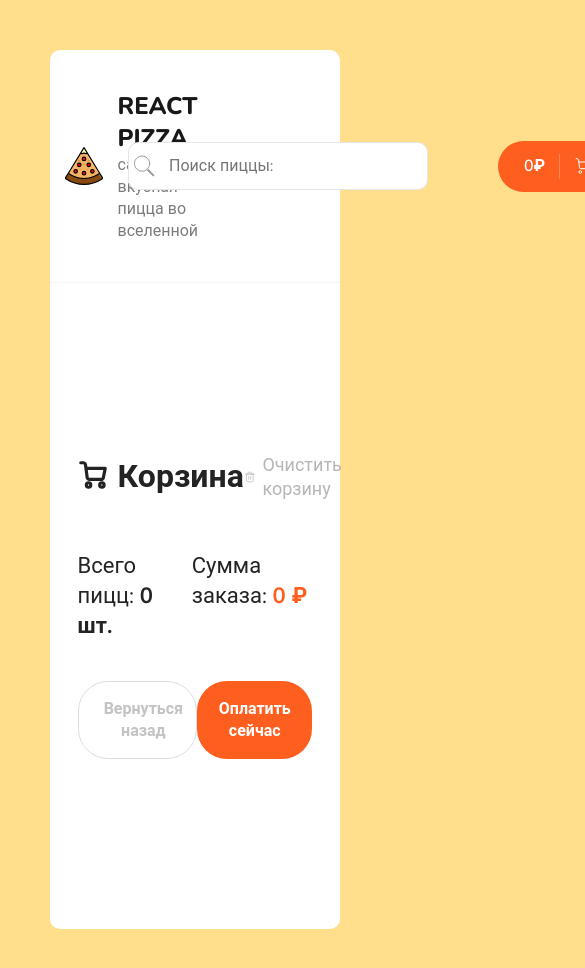
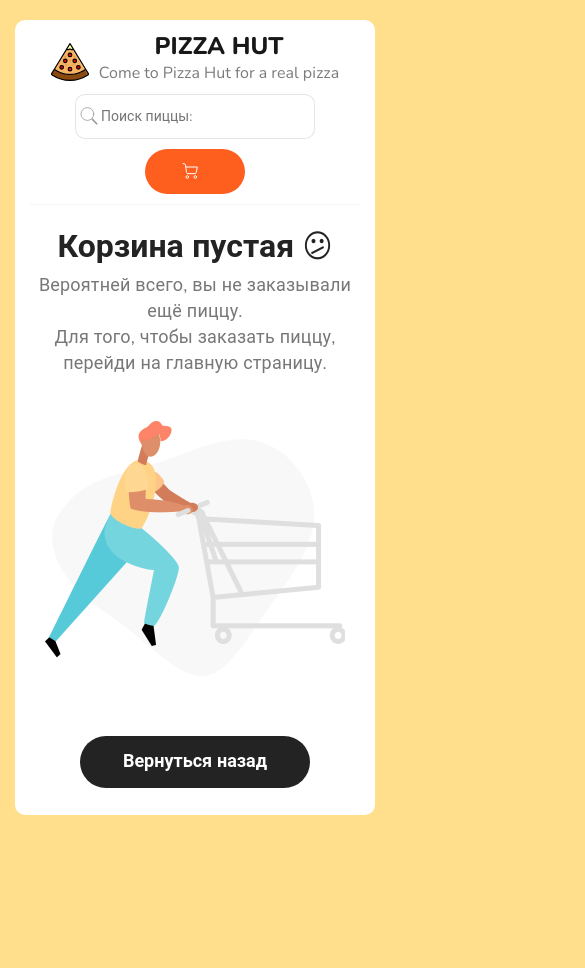
Before and after one commit to DrynkinSergey/Pizza, a React (Create React App) app: page /cart in a window 390 px wide. Shown: the top 968 px of the page, 585 px wide, since content can reach past the window. After the commit the page ends 844 px from the top, so only its background shows below. Built offline with nearby package versions, Linux system fonts and the light colour scheme; a web font is replaced by a local one.

Commit message:
Изменил стили, добавил медиа-запросы

```diff
--- /dev/null
+++ b/src/components/CartBtn.jsx
@@ -0,0 +1,42 @@
+import React from 'react';
+import {Link} from "react-router-dom";
+import {useSelector} from "react-redux";
+const CartBtn = () => {
+    const {totalPrice, items} = useSelector(state => state.cart)
+    const totalCount = items.reduce((sum, item)=> sum + item.count, 0)
+    return (
+        <div className="header__cart">
+            <Link to="/cart" className="button button--cart">
+                {totalPrice?<span>{totalPrice}₽</span>:null}
+                {totalPrice?<div className="button__delimiter"/>:null}
+                <svg
+                    width="38"
+                    height="18"
+                    viewBox="0 0 18 18"
+                    fill="none"
+                    xmlns="http://www.w3.org/2000/svg"
+                >
+                    <path
+                        d="M6.33333 16.3333C7.06971 16.3333 7.66667 15.7364 7.66667 15C7.66667 14.2636 7.06971 13.6667 6.33333 13.6667C5.59695 13.6667 5 14.2636 5 15C5 15.7364 5.59695 16.3333 6.33333 16.3333Z"
+                        stroke="white"
+
+                    />
+                    <path
+                        d="M14.3333 16.3333C15.0697 16.3333 15.6667 15.7364 15.6667 15C15.6667 14.2636 15.0697 13.6667 14.3333 13.6667C13.597 13.6667 13 14.2636 13 15C13 15.7364 13.597 16.3333 14.3333 16.3333Z"
+                        stroke="white"
+
+                    />
+                    <path
+                        d="M4.78002 4.99999H16.3334L15.2134 10.5933C15.1524 10.9003 14.9854 11.176 14.7417 11.3722C14.4979 11.5684 14.1929 11.6727 13.88 11.6667H6.83335C6.50781 11.6694 6.1925 11.553 5.94689 11.3393C5.70128 11.1256 5.54233 10.8295 5.50002 10.5067L4.48669 2.82666C4.44466 2.50615 4.28764 2.21182 4.04482 1.99844C3.80201 1.78505 3.48994 1.66715 3.16669 1.66666H1.66669"
+                        stroke="white"
+
+                    />
+                </svg>
+                {totalCount?<span>{totalCount}</span>:null}
+            </Link>
+        </div>
+
+    );
+};
+
+export default CartBtn;
--- /dev/null
+++ b/src/components/CartEmpty.jsx
@@ -0,0 +1,24 @@
+import React from 'react';
+import emptyImg from '../img/empty-cart.png'
+import {Link} from "react-router-dom";
+const CartEmpty = () => {
+    return (
+        <div className="content">
+            <div className="container container--cart">
+                <div className="cart cart--empty">
+                    <h2>Корзина пустая <icon>😕</icon></h2>
+                    <p>
+                        Вероятней всего, вы не заказывали ещё пиццу.<br/>
+                        Для того, чтобы заказать пиццу, перейди на главную страницу.
+                    </p>
+                    <img src={emptyImg} alt="Empty cart"/>
+                        <Link to="/" className="button button--black">
+                            <span>Вернуться назад</span>
+                        </Link>
+                </div>
+            </div>
+        </div>
+    );
+}
+
+export default CartEmpty;
--- a/src/components/CartItem.jsx
+++ b/src/components/CartItem.jsx
@@ -2,7 +2,7 @@
 import {useDispatch} from "react-redux";
 import {addItem, minusItem, removeItem} from "../redux/slices/cartSlice";
 
-const CartItem = ({id, title, type, price, count, imageUrl}) => {
+const CartItem = ({id, title, type, price, count, imageUrl, size}) => {
     const dispatch = useDispatch();
     const onClickPlus = () => {
 
@@ -24,7 +24,7 @@
             </div>
             <div className="cart__item-info">
                 <h3>{title}</h3>
-                <p>{type}, 26 см.</p>
+                <p>{type}, {size} см.</p>
             </div>
             <div className="cart__item-count">
                 <div onClick={onClickMinus} className="button button--outline button--circle cart__item-count-minus">
--- a/src/components/Header.js
+++ b/src/components/Header.js
@@ -2,11 +2,9 @@
 import logo from "../img/pizza-logo.svg";
 import {Link} from "react-router-dom";
 import Search from "./Search";
-import {useSelector} from "react-redux";
+import CartBtn from "./CartBtn";
 
 const Header = () => {
-    const {totalPrice, items} = useSelector(state => state.cart)
-    const totalCount = items.reduce((sum, item)=> sum + item.count, 0)
 
     return (
         <div className="header">
@@ -14,41 +12,12 @@
                 <Link to='/' className="header__logo">
                     <img width="38" src={logo} alt="Pizza logo"/>
                     <div>
-                        <h1>React Pizza</h1>
-                        <p>самая вкусная пицца во вселенной</p>
+                        <h1>PIZZA HUT</h1>
+                        <p>Come to Pizza Hut for a real pizza</p>
                     </div>
                 </Link>
                 <Search/>
-                <div className="header__cart">
-                    <Link to="/cart" className="button button--cart">
-                        <span>{totalPrice}₽</span>
-                        <div className="button__delimiter"/>
-                        <svg
-                            width="18"
-                            height="18"
-                            viewBox="0 0 18 18"
-                            fill="none"
-                            xmlns="http://www.w3.org/2000/svg"
-                        >
-                            <path
-                                d="M6.33333 16.3333C7.06971 16.3333 7.66667 15.7364 7.66667 15C7.66667 14.2636 7.06971 13.6667 6.33333 13.6667C5.59695 13.6667 5 14.2636 5 15C5 15.7364 5.59695 16.3333 6.33333 16.3333Z"
-                                stroke="white"
-
-                            />
-                            <path
-                                d="M14.3333 16.3333C15.0697 16.3333 15.6667 15.7364 15.6667 15C15.6667 14.2636 15.0697 13.6667 14.3333 13.6667C13.597 13.6667 13 14.2636 13 15C13 15.7364 13.597 16.3333 14.3333 16.3333Z"
-                                stroke="white"
-
-                            />
-                            <path
-                                d="M4.78002 4.99999H16.3334L15.2134 10.5933C15.1524 10.9003 14.9854 11.176 14.7417 11.3722C14.4979 11.5684 14.1929 11.6727 13.88 11.6667H6.83335C6.50781 11.6694 6.1925 11.553 5.94689 11.3393C5.70128 11.1256 5.54233 10.8295 5.50002 10.5067L4.48669 2.82666C4.44466 2.50615 4.28764 2.21182 4.04482 1.99844C3.80201 1.78505 3.48994 1.66715 3.16669 1.66666H1.66669"
-                                stroke="white"
-
-                            />
-                        </svg>
-                        <span>{totalCount}</span>
-                    </Link>
-                </div>
+                <CartBtn/>
             </div>
         </div>
 
--- a/src/components/Search/search.module.scss
+++ b/src/components/Search/search.module.scss
@@ -1,6 +1,6 @@
 .root{
   position: relative;
-  left: -70px;
+
   .input{
     border:1px solid rgba(0,0,0,0.1);
     padding: 12px 10px;
@@ -8,6 +8,16 @@
     font-size: 16px;
   border-radius: 10px;
     width: 300px;
+    @media (max-width: 1100px){
+      width: 120px;
+      font-size: 12px;
+      padding-left: 25px;
+    }
+    @media (max-width: 768px){
+      width: 240px;
+      font-size: 14px;
+      padding-left: 25px;
+    }
   }
   .icon{
     width: 24px;
@@ -16,6 +26,10 @@
     top: 12px;
     left: 4px;
     opacity: 0.4;
+    @media (max-width: 1100px){
+      width: 20px;
+      top: 10px;
+    }
   }
   .iconClear{
     width: 24px;
--- a/src/pages/Cart.js
+++ b/src/pages/Cart.js
@@ -3,6 +3,7 @@
 import {useDispatch, useSelector} from "react-redux";
 import CartItem from "../components/CartItem";
 import {clearCart} from "../redux/slices/cartSlice";
+import CartEmpty from "../components/CartEmpty";
 
 const Cart = () => {
     const dispatch = useDispatch();
@@ -13,7 +14,10 @@
             dispatch(clearCart())
         }
     }
-    return (
+    if(!items.length){
+        return <CartEmpty/>
+    }
+     return (
         <div className='container'>
 
             <div className="content">
@@ -87,6 +91,7 @@
                 </div>
             </div>
         </div>
+
     );
 };
 
--- a/src/scss/app.scss
+++ b/src/scss/app.scss
@@ -12,12 +12,25 @@
   height: 100%;
   background-color: #fff;
   margin: 50px auto;
+  padding: 0 15px;
   border-radius: 10px;
   max-width: 1400px;
+  @media (max-width: 768px) {
+    width: calc(100vw - 30px);
+    margin: 20px auto;
+
+
+  }
 }
 
 .content {
   padding: 40px 0;
+  @media (max-width: 765px){
+    padding: 1px;
+    .container--cart{
+      margin: 25px auto;
+    }
+  }
 
   &__title {
     margin: 35px 0;
@@ -46,23 +59,34 @@
     display: flex;
     align-items: center;
     justify-content: space-between;
-
     @media (max-width: 1300px){
       flex-direction: column-reverse;
       .categories{
         margin-top: 20px;
-        width: 540px;
+        width: 90%;
         overflow: auto;
+
+
         ul{
           width: 765px;
-
         }
       }
+    }
+    @media (max-width: 768px) {
+      .categories{
+        border-radius: 30px;
+        margin-top: 20px;
+        width: 90%;
+        overflow: auto;
+        }
     }
   }
 }
 
 .container {
+  @media (max-width: 768px){
+    width: 100%;
+  }
   width: $container-width;
   margin: 0 auto;
 
@@ -76,8 +100,19 @@
 }
 
 .cart {
+
+  b{
+    @media (max-width: 768px){
+     display: block;
+    }
+    padding: 0 5px
+  }
  .content__items{
    display: block;
+   @media (max-width: 768px){
+     display: flex;
+     flex-wrap: wrap;
+   }
  }
   &__top {
     display: flex;
@@ -140,6 +175,20 @@
     border-top: 1px solid $gray-line;
     padding-top: 30px;
     margin-top: 30px;
+    @media (max-width: 768px){
+      width: 48%;
+      border: 2px solid #ffefc5;
+      border-radius: 10px;
+      box-shadow: 0 3px 8px 0 #4f4f4f;
+      padding: 5px;
+      flex-direction: column;
+      .cart__item-img {
+        width: 70px;
+        margin: 0 auto;
+      }
+
+
+    }
 
     &-img {
       display: flex;
@@ -151,6 +200,14 @@
         width: 80px;
         height: 80px;
       }
+      @media (max-width: 1000px){
+
+         img{
+           width: 70px;
+           height: auto;
+         }
+
+      }
     }
 
     &-info {
@@ -158,12 +215,21 @@
       flex-direction: column;
       justify-content: center;
       width: 40%;
+      @media (max-width: 768px){
+        width: 100%;
+        margin: 0 auto;
+        h3,p{
+          text-align: center;
+          min-height: 60px;
+        }
+      }
 
       h3 {
         font-weight: bold;
         font-size: 22px;
         line-height: 27px;
         letter-spacing: 0.01em;
+
       }
 
       p {
@@ -177,7 +243,11 @@
       align-items: center;
       justify-content: space-between;
       width: 13%;
-
+      @media (max-width: 768px){
+          width: 100%;
+        justify-content: center;
+        margin-bottom: 4px;
+      }
       &-minus {
         svg {
           path:first-of-type {
@@ -196,7 +266,11 @@
       align-items: center;
       justify-content: center;
       width: 33%;
-
+      @media (max-width: 768px){
+        width: 100%;
+        justify-content: center;
+        margin-bottom: 4px;
+      }
       b {
         font-weight: bold;
         font-size: 22px;
@@ -209,7 +283,11 @@
       align-items: center;
       justify-content: flex-end;
       width: 4%;
-
+      @media (max-width: 768px){
+        width: 100%;
+        justify-content: center;
+        margin-bottom: 4px;
+      }
       .button {
         border-color: darken($color: $gray-line, $amount: 10);
       }
@@ -242,11 +320,11 @@
 
     &-details {
       display: flex;
-      justify-content: space-between;
+      justify-content: space-around;
+      text-align: center;
 
       span {
         font-size: 22px;
-
         &:last-of-type {
           b {
             color: $orange;
@@ -264,13 +342,13 @@
         display: flex;
         align-items: center;
         justify-content: center;
-        width: 210px;
+        width: 40%;
 
         border-color: darken($color: $gray-line, $amount: 10);
 
         span {
           color: darken($color: $gray-line, $amount: 20);
-          font-weight: 500;
+
           font-weight: 600;
         }
 
@@ -295,15 +373,13 @@
       .pay-btn {
         font-size: 16px;
         font-weight: 600;
-        width: 210px;
-        padding: 16px;
+        width: 40%;
       }
     }
   }
 
   &--empty {
     margin: 0 auto;
-    width: 560px;
     text-align: center;
 
     h2 {
@@ -318,10 +394,7 @@
       color: #777777;
     }
 
-    icon {
-      position: relative;
-      top: 2px;
-    }
+
 
     img {
       display: block;
--- a/src/scss/components/_header.scss
+++ b/src/scss/components/_header.scss
@@ -4,10 +4,26 @@
   border-bottom: 1px solid $gray-line;
   padding: 40px 0;
 
+  @media(max-width: 768px){
+    padding: 10px 0;
+  }
   .container {
     display: flex;
     align-items: center;
     justify-content: space-between;
+    @media (max-width: 768px){
+      flex-direction: column;
+      h1,p{
+        text-align: center;
+      }
+
+      p,input {
+        margin-bottom: 10px;
+      }
+    }
+    img{
+      margin-right: 10px;
+    }
   }
 
   &__logo {
@@ -20,13 +36,14 @@
     h1 {
       color: #181818;
       font-size: 24px;
-      letter-spacing: 1%;
+
       text-transform: uppercase;
       font-weight: 800;
     }
 
     p {
       color: #7b7b7b;
+
     }
   }
 }
```
